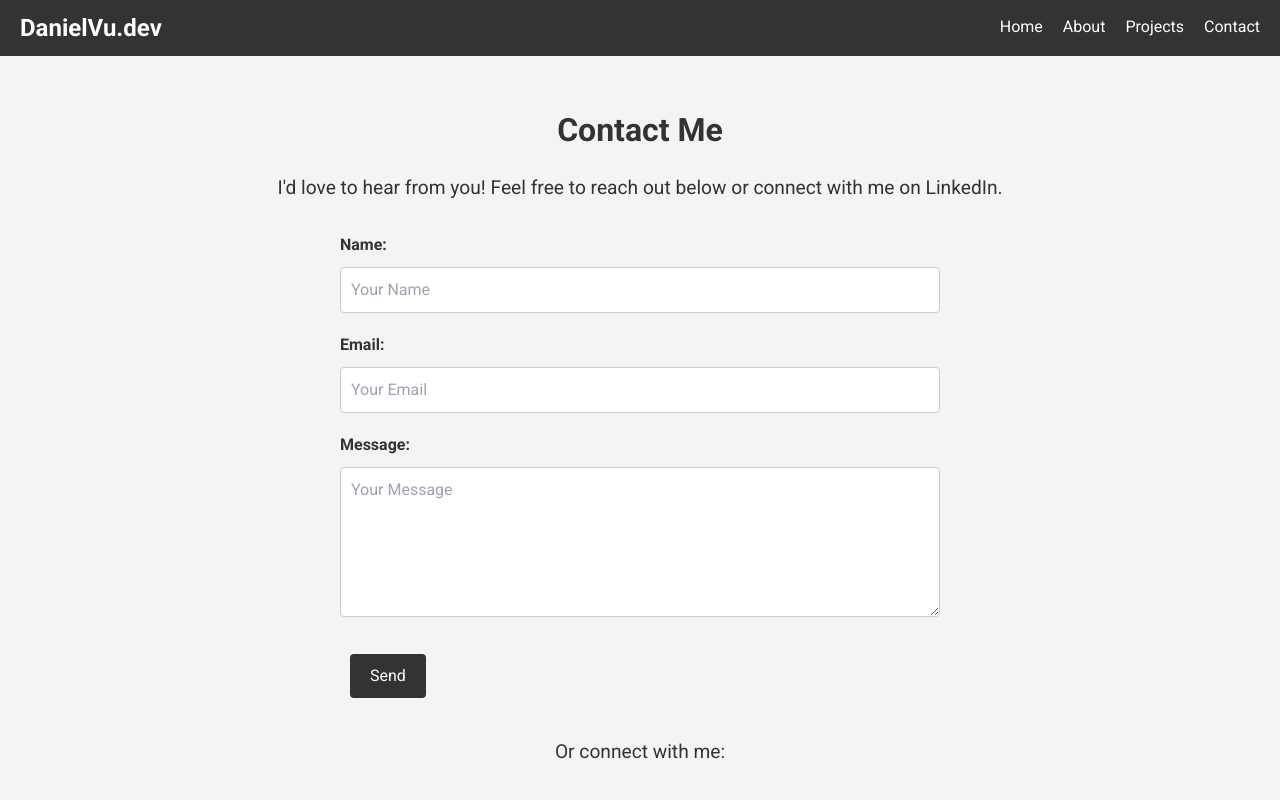
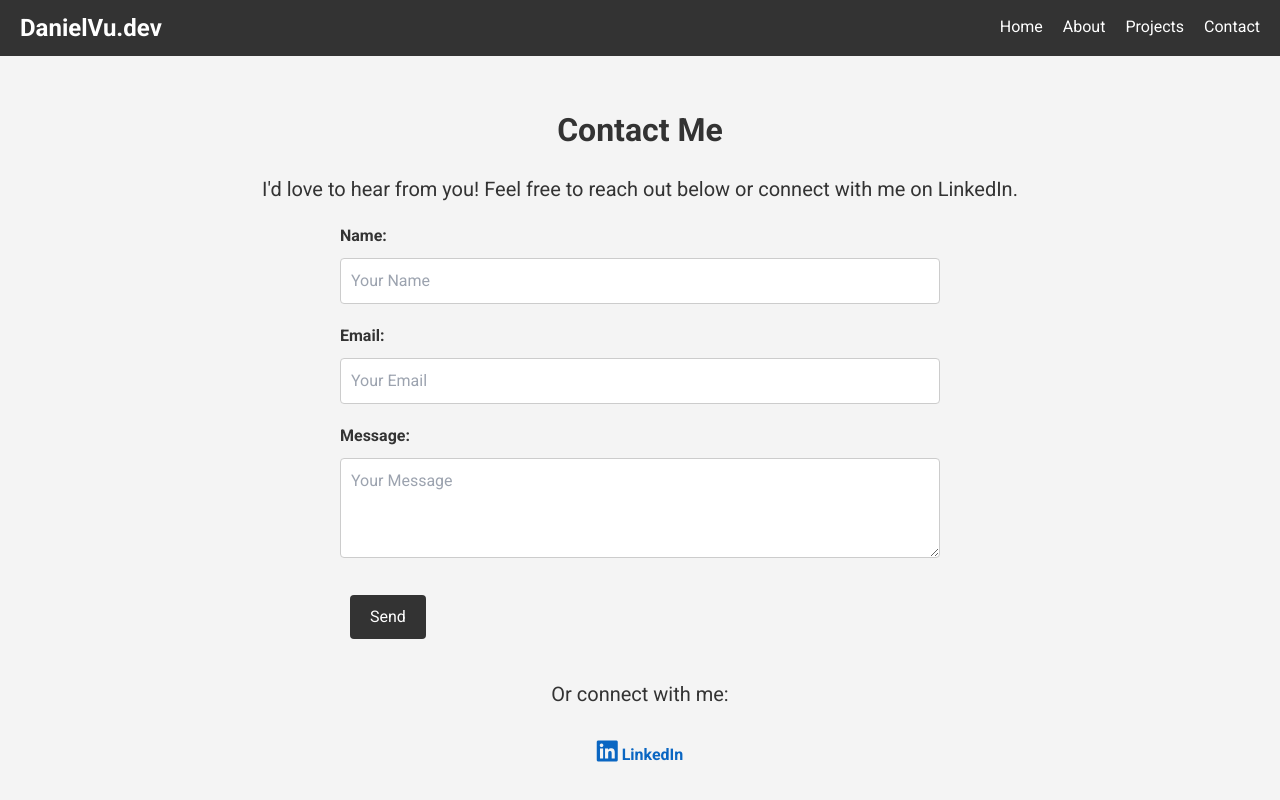
Before and after one commit to danielvu04/vu-dev-website, a React (Create React App) app: page /contact in a window 1280 px wide. Shown: the top 800 px of the page. Built offline with nearby package versions, Linux system fonts and the light colour scheme.

Commit message:
Updated LinkedIn link

```diff
--- a/public/index.html
+++ b/public/index.html
@@ -3,42 +3,22 @@
   <head>
     <meta charset="utf-8" />
     <meta name="viewport" content="width=device-width, initial-scale=1" />
-    <title> Vu Portfolio</title>
-    <link href="https://fonts.googleapis.com/css2?family=Roboto:wght@400;700&display=swap" rel="stylesheet">
+    <title>Vu Portfolio</title>
+    <link
+      href="https://cdnjs.cloudflare.com/ajax/libs/font-awesome/6.0.0-beta3/css/all.min.css"
+      rel="stylesheet"
+    />
+    <link
+      href="https://fonts.googleapis.com/css2?family=Roboto:wght@400;700&display=swap"
+      rel="stylesheet"
+    />
     <meta name="theme-color" content="#000000" />
-    <meta
-      name="description"
-      content="Web site created using create-react-app"
-    />
+    <meta name="description" content="Web site created using create-react-app" />
     <link rel="apple-touch-icon" href="%PUBLIC_URL%/logo192.png" />
-    <!--
-      manifest.json provides metadata used when your web app is installed on a
-      user's mobile device or desktop. See https://developers.google.com/web/fundamentals/web-app-manifest/
-    -->
     <link rel="manifest" href="%PUBLIC_URL%/manifest.json" />
-    <!--
-      Notice the use of %PUBLIC_URL% in the tags above.
-      It will be replaced with the URL of the `public` folder during the build.
-      Only files inside the `public` folder can be referenced from the HTML.
-
-      Unlike "/favicon.ico" or "favicon.ico", "%PUBLIC_URL%/favicon.ico" will
-      work correctly both with client-side routing and a non-root public URL.
-      Learn how to configure a non-root public URL by running `npm run build`.
-    -->
-    <title>React App</title>
   </head>
   <body>
     <noscript>You need to enable JavaScript to run this app.</noscript>
     <div id="root"></div>
-    <!--
-      This HTML file is a template.
-      If you open it directly in the browser, you will see an empty page.
-
-      You can add webfonts, meta tags, or analytics to this file.
-      The build step will place the bundled scripts into the <body> tag.
-
-      To begin the development, run `npm start` or `yarn start`.
-      To create a production bundle, use `npm run build` or `yarn build`.
-    -->
   </body>
 </html>
--- a/src/components/Contact.js
+++ b/src/components/Contact.js
@@ -8,7 +8,8 @@ function Contact() {
   const sendEmail = (e) => {
     e.preventDefault();
 
-    emailjs.sendForm(
+    emailjs
+      .sendForm(
         'service_xxpjmc6', // Replace with your EmailJS service ID
         'template_zcmj6gp', // Replace with your EmailJS template ID
         form.current,
@@ -42,8 +43,8 @@ function Contact() {
       </form>
       <div className="contact-links">
         <p>Or connect with me:</p>
-        <a href="https://linkedin.com" target="_blank" rel="noopener noreferrer">
-          LinkedIn
+        <a href="https://www.linkedin.com/in/daniel-vu04" target="_blank" rel="noopener noreferrer">
+          <i className="fab fa-linkedin" style={{ fontSize: '24px', color: '#0a66c2' }}></i> LinkedIn
         </a>
       </div>
     </section>
--- a/src/styles/Contact.css
+++ b/src/styles/Contact.css
@@ -1,19 +1,14 @@
 .contact-section {
   padding: 50px 20px;
   background-color: #f4f4f4;
+  font-family: 'Roboto', sans-serif;
   color: #333;
   text-align: center;
-    font-family: 'Roboto', sans-serif;
 }
 
 .contact-section h2 {
   font-size: 2rem;
   margin-bottom: 20px;
-  }
-
-  .contact-section p {
-    margin-bottom: 30px;
-    font-size: 1.2rem;
 }
 
 .contact-form {
@@ -40,7 +35,7 @@
 
 .contact-form textarea {
   resize: vertical;
-    height: 150px;
+  height: 100px;
 }
 
 .contact-form button {
@@ -64,13 +59,29 @@
 }
 
 .contact-links a {
-    margin: 0 10px;
-    color: #007acc;
+  color: #0a66c2;
   text-decoration: none;
   font-weight: bold;
-    transition: color 0.3s;
+  display: inline-block;
+  margin: 10px 0;
+  position: relative; /* Required for pseudo-element positioning */
+}
+
+.contact-links a::after {
+  content: '';
+  position: absolute;
+  width: 0;
+  height: 2px;
+  background-color: #0a66c2; /* Blue underline */
+  left: 0;
+  bottom: -2px; /* Position underline below text */
+  transition: width 0.3s ease-in-out;
+}
+
+.contact-links a:hover::after {
+  width: 100%; /* Expand underline on hover */
 }
 
 .contact-links a:hover {
-    color: #005f99;
+  color: #0056b3; /* Darker blue on hover */
 }
```
Lines whose indentation alone changed are shown as unchanged.
